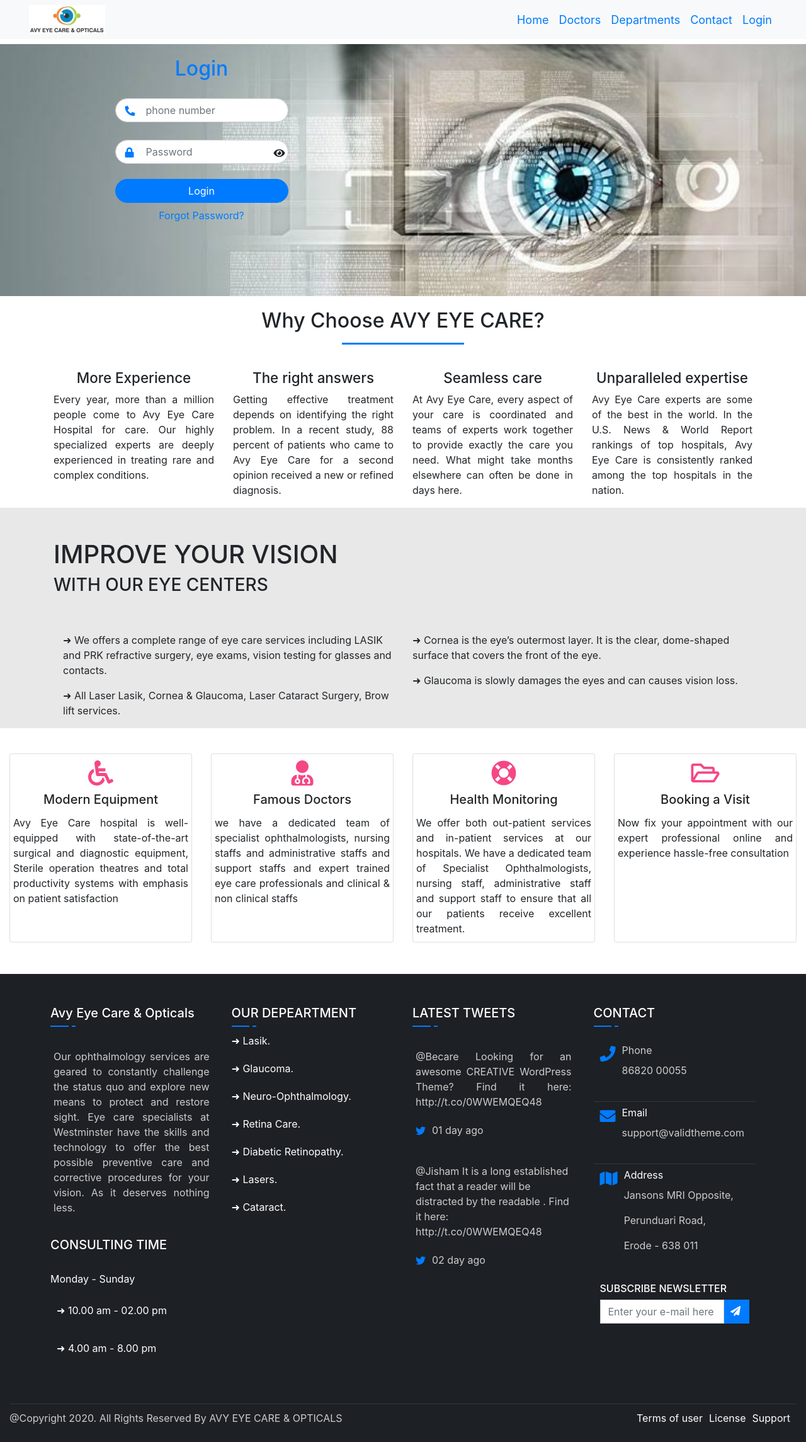
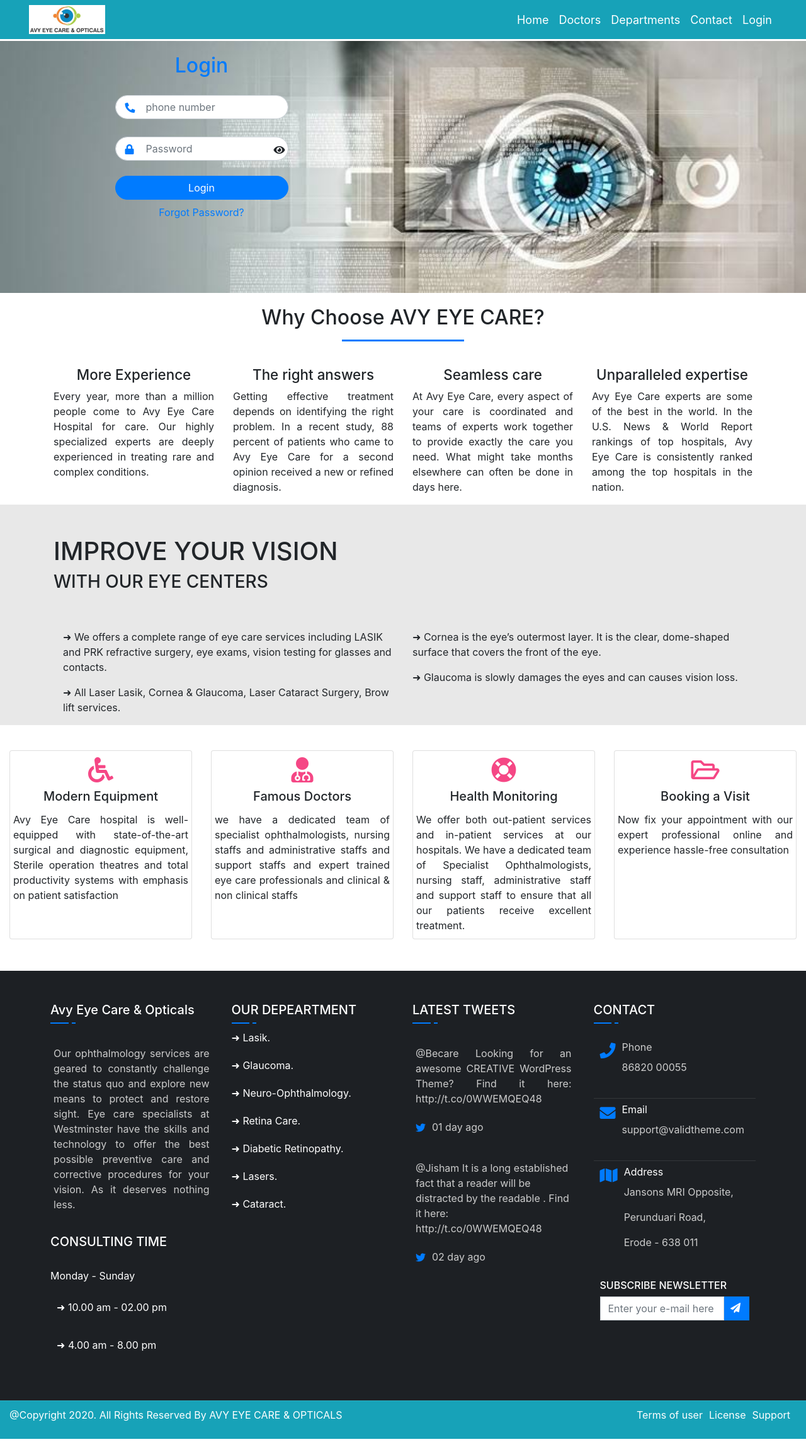
Before and after one commit to mamtabhat/patientmanagement, a React app in the folder my-app/: page /Login in a window 1280 px wide. Shown: the whole page at 63% size. Built offline with nearby package versions, Linux system fonts and the light colour scheme.

Commit message:
Header and footer changes

```diff
--- a/my-app/src/Appoinmentpage/Appoinment.js
+++ b/my-app/src/Appoinmentpage/Appoinment.js
@@ -291,7 +291,7 @@
         <Container>
         <div className="margindata">
                 <ol className="breadcrumb bg-white">
-                <li className="breadcrumb-item  ml-1"><a  className="breadcrumb-item text-decoration-none text-muted" href='/'>Home</a></li>
+                <li className="ml-1"><a className="breadcrumb-item text-decoration-none text-muted" href='/'>Home</a></li>
                    <li className="breadcrumb-item active ml-1"><strong>Appointment Booking</strong></li>
                 </ol>
              </div>
--- a/my-app/src/Appoinmentpage/contactdetails.js
+++ b/my-app/src/Appoinmentpage/contactdetails.js
@@ -33,8 +33,8 @@
           <Container>
           <div className="margindata">
                 <ol className="breadcrumb bg-white">
-                <li className="breadcrumb-item  ml-1"><a  className="breadcrumb-item text-decoration-none text-muted" href='/'>Home</a></li>
-                   <li className="breadcrumb-item  ml-1"><a  className="breadcrumb-item text-decoration-none text-muted" href='/Appoinment'>Appointment Booking</a></li>
+                <li className="ml-1"><a className="breadcrumb-item text-decoration-none text-muted" href='/'>Home</a></li>
+                   <li className="ml-1"><a className="breadcrumb-item text-decoration-none text-muted" href='/Appoinment'>Appointment Booking</a></li>
                    <li className="breadcrumb-item active ml-1"><strong>Contact Detail</strong></li>
                 </ol>
              </div>
--- a/my-app/src/Templates/Header.js
+++ b/my-app/src/Templates/Header.js
@@ -56,7 +56,7 @@
           return (
         <div style={position}>
          <header>
-          <nav  className="navbar navbar-expand-lg navbar-light bg-light">
+          <nav  className="navbar navbar-expand-lg navbar-light bg-info">
 
          <Container fluid={true}>
             <button className="navbar-toggler" type="button" data-toggle="collapse" data-target="#navbarSupportedContent" aria-controls="navbarSupportedContent" aria-expanded="false" aria-label="Toggle navigation">
@@ -71,19 +71,19 @@
             <div className="collapse navbar-collapse float-right"  id="navbarSupportedContent">
               <ul style={{fontSize: "18px"}} className="navbar-nav mr-auto">
                 <li className="nav-item ">
-                  <a className="nav-link" style={{color:"#007bff"}} href="/">Home <span className="sr-only">(current)</span></a>
+                  <a className="nav-link text-white" href="/">Home <span className="sr-only">(current)</span></a>
                 </li>
                 <li className="nav-item">
-                  <a style={{color:"#007bff"}} className="nav-link" href="/Doctor">Doctors</a>
+                  <a  className="nav-link text-white" href="/Doctor">Doctors</a>
                 </li>
                 <li className="nav-item">
-                <a style={{color:"#007bff"}} className="nav-link"  href="/department">Departments</a>
+                <a  className="nav-link text-white"  href="/department">Departments</a>
                 </li>
                 <li className="nav-item">
-                  <a style={{color:"#007bff"}} className="nav-link" href="/contact">Contact</a>
+                  <a  className="nav-link text-white" href="/contact">Contact</a>
                 </li>
                 <li className="nav-item">
-                  <a style={{color:"#007bff"}} className="nav-link" href="/login">Login</a>
+                  <a className="nav-link text-white" href="/login">Login</a>
                 </li>
               </ul>
 
--- a/my-app/src/Templates/footer.js
+++ b/my-app/src/Templates/footer.js
@@ -152,11 +152,16 @@
         </Row>
         </div>
 
-        <div className="borderstyend">
+
+
+        </Container>
+
+        <div className="borderstyend bg-info">
+        <Container fluid={true}>
         <Row>
         <Col md="6" lg="6" xs="12" sm="8" >
 
-        <p style={{color:"#cccccc",marginTop:"10px"}}>@Copyright 2020. All Rights Reserved By AVY EYE CARE & OPTICALS</p>
+        <p className="text-white" style={{marginTop:"10px"}}>@Copyright 2020. All Rights Reserved By AVY EYE CARE & OPTICALS</p>
 
         </Col>
 
@@ -168,9 +173,8 @@
          </div>
          </Col>
           </Row>
+          </Container>
           </div>
-
-        </Container>
 
             </div>
               </div>
--- a/my-app/src/Templates/footer1.js
+++ b/my-app/src/Templates/footer1.js
@@ -11,14 +11,14 @@
        <div id="carouselExampleIndicators" className="carousel slide" data-ride="carousel">
           <div className="carousel-inner" role="listbox">
               <div className="carousel-item active">
-              <div className="footerstyle" style={{position: "fixed",bottom:"0"}} >
+              <div className="footerstyle bg-info" style={{position: "fixed",bottom:"0"}} >
               <Container fluid={true}>
 
         <div className="borderstyend">
         <Row>
         <Col md="12" lg="12" xs="12" sm="12">
 
-        <p className="text-center"  style={{color:"#cccccc"}}>@Copyright 2020. All Rights Reserved By AVY EYE CARE & OPTICALS</p>
+        <p className="text-center text-white">@Copyright 2020. All Rights Reserved By AVY EYE CARE & OPTICALS</p>
 
         </Col>
           </Row>
--- a/my-app/src/loginpage/login.css
+++ b/my-app/src/loginpage/login.css
@@ -6,7 +6,7 @@
     background-position: center;
     background-repeat: no-repeat;
     background-size: cover;
-    margin-top: 70px;
+    margin-top: 65px;
   }
   .stylelogin1 {
     background-image: url('../images/third.png');;
```
